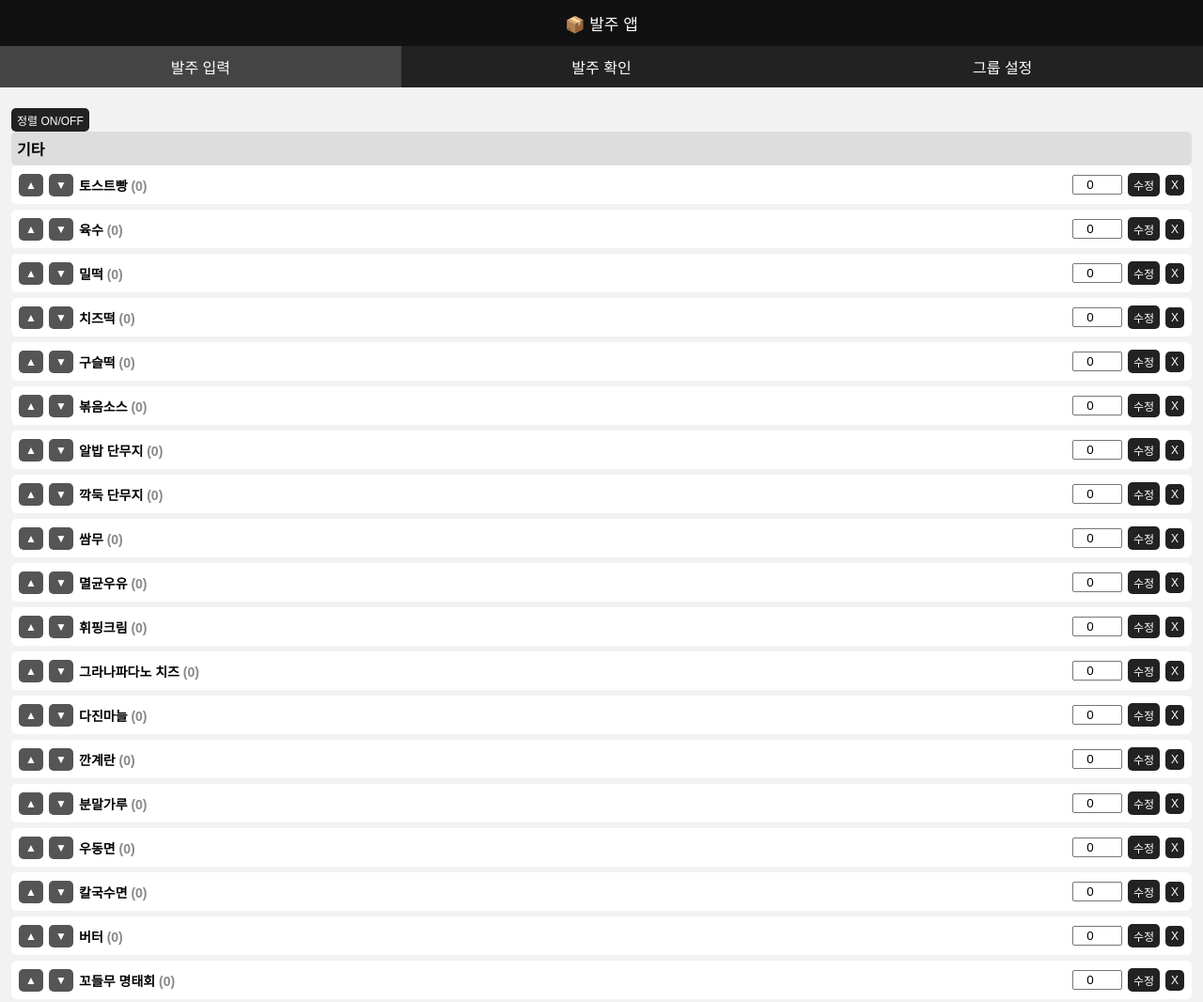
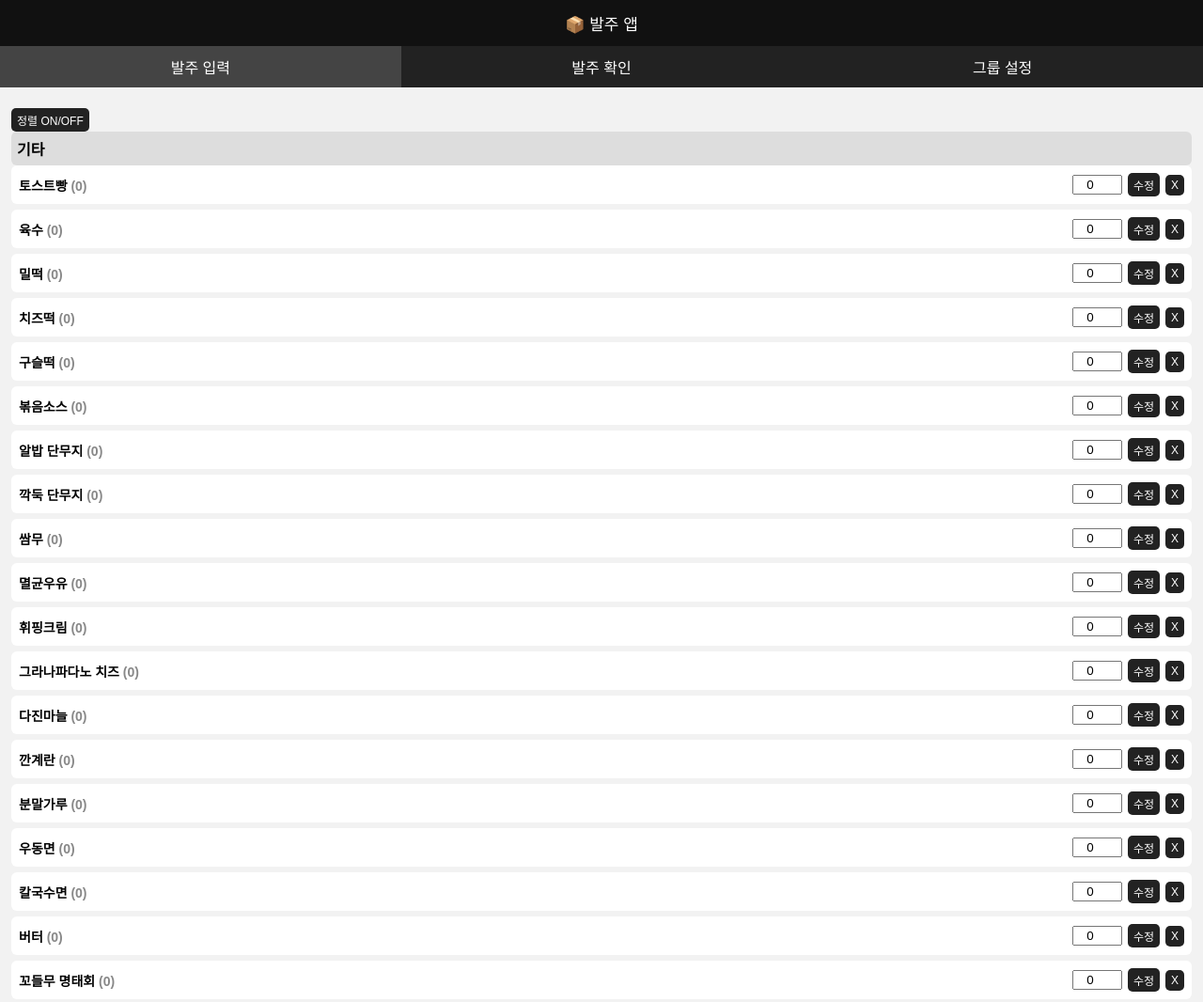
Before and after one commit to guswns9880-png/order-app, a plain HTML site: page index.html in a window 1280 px wide. Shown: the top 1066 px of the page at 94% size. Drawn offline with Linux system fonts and the light colour scheme.

Commit message:
Update index.html

```diff
--- a/index.html
+++ b/index.html
@@ -85,7 +85,7 @@ const defaultItems=[ "토스트빵","육수","밀떡","치즈떡","구슬떡","
 
 let items=[]
 let itemGroups=JSON.parse(localStorage.getItem("item_groups")||"{}")
-let sortVisible=true
+let sortVisible=false
 
 // ✅ 복구된 탭 기능
 function showTab(tab){
```
